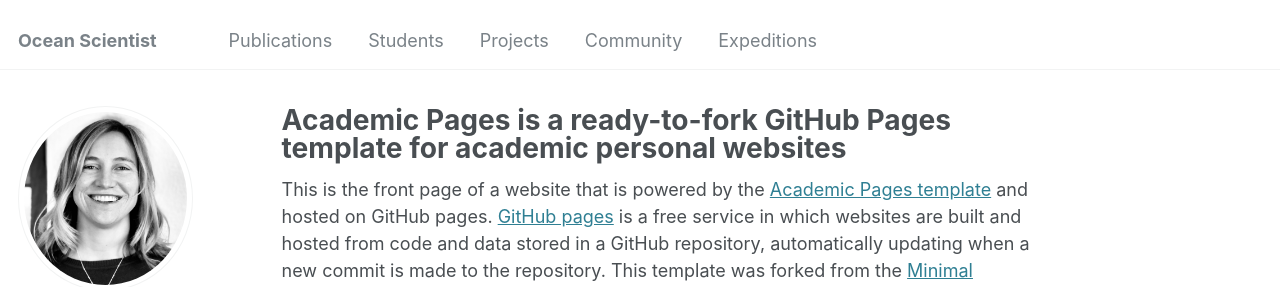
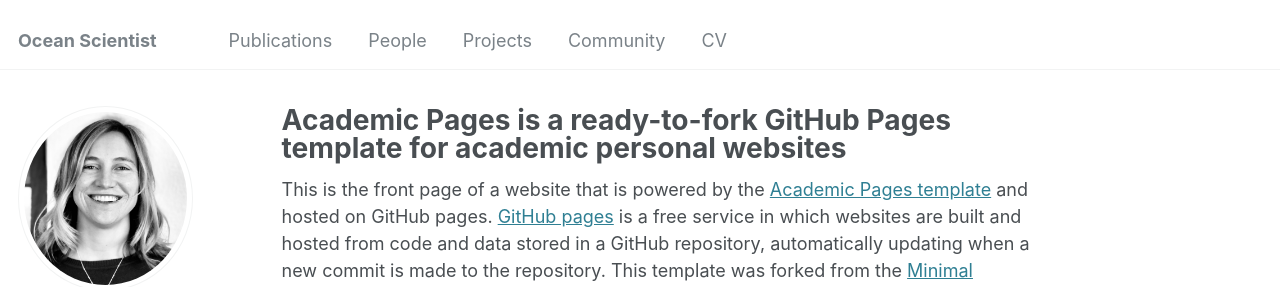
Before and after one commit to sarahnicholson/sarahnicholson.github.io, a Jekyll site: the page built from _pages/about.md, in a window 1280 px wide. Shown: the top 287 px of the page. Built offline with Jekyll 4.4.1, drawn with Linux system fonts in a browser that asks for light colours; some web fonts are replaced.

Commit message:
Update navigation.yml

```diff
--- a/_data/navigation.yml
+++ b/_data/navigation.yml
@@ -9,8 +9,8 @@ main:
   - title: "Publications"
     url: /publications/
 
-  - title: "Students"
-    url: /students/
+  - title: "People"
+    url: /people/
 
   - title: "Projects"
     url: /projects/
@@ -18,5 +18,5 @@ main:
   - title: "Community"
     url: /community/
 
-  - title: "Expeditions"
-    url: /Expeditions/
+  - title: "CV"
+    url: /cv/
```
